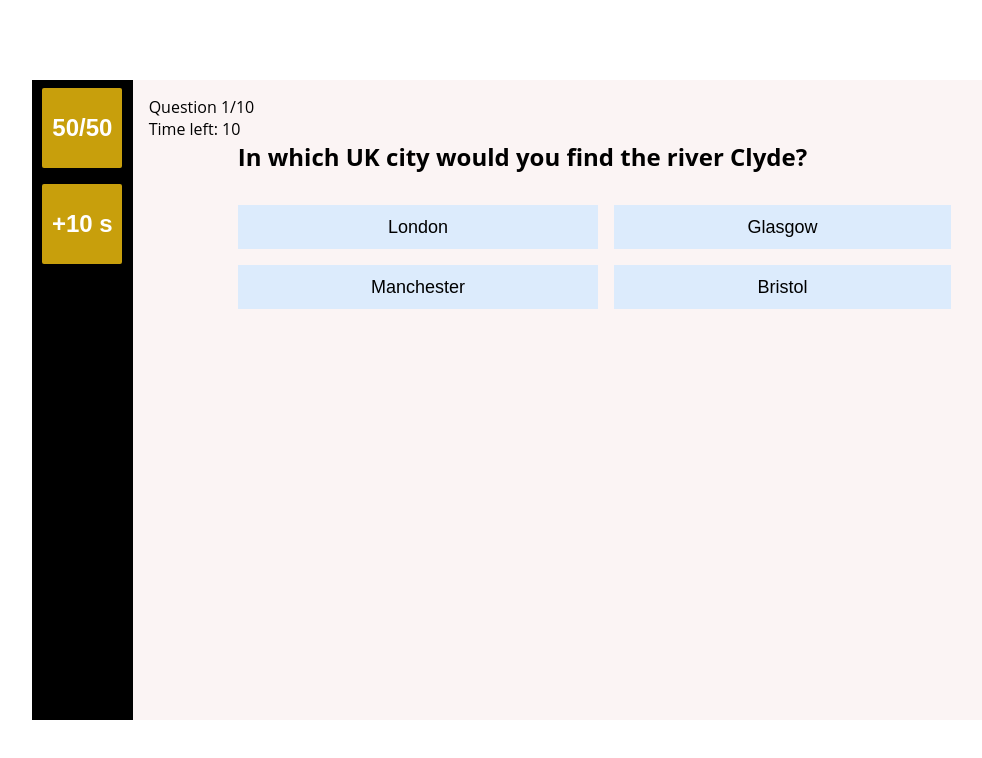
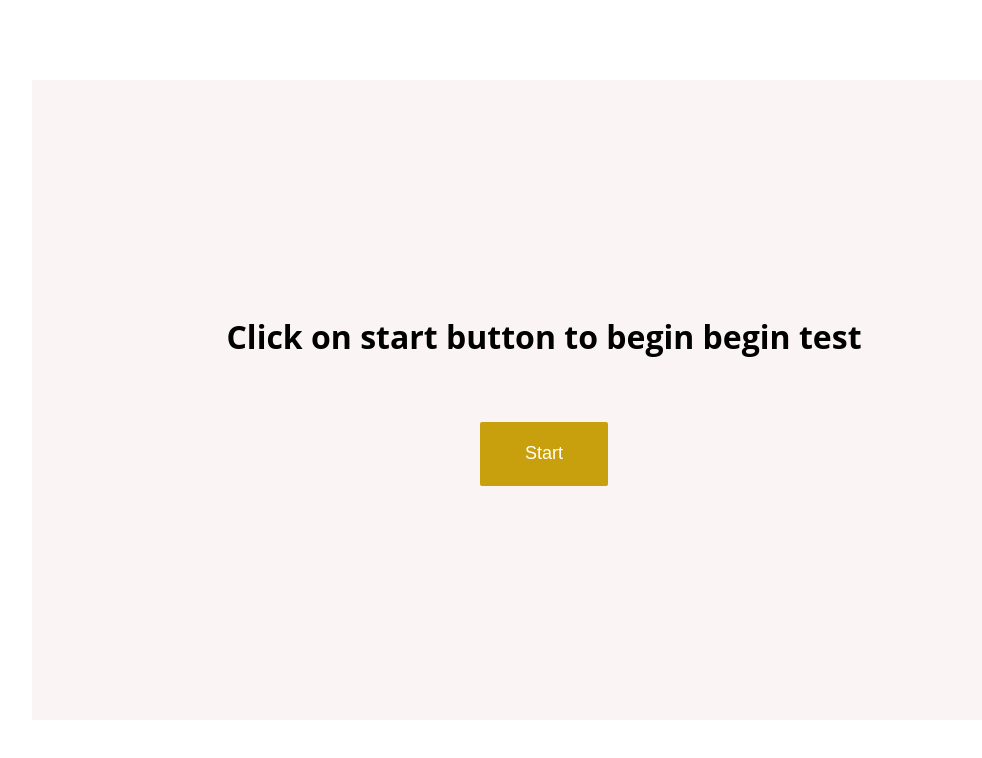
Before and after one commit to emmaero/quiz, a React (Create React App) app: page / in a window 1280 px wide. Shown: the top 758 px of the page, without its empty margins (96-1078 px from the left). Built offline with nearby package versions, Linux system fonts and the light colour scheme.

Commit message:
refactor

```diff
--- a/src/App.jsx
+++ b/src/App.jsx
@@ -1,21 +1,22 @@
+import LifeLine from "./components/LifeLine";
 import Quiz from "./components/Quiz";
+import StartScreen from "./components/StartScreen";
 import { useQuiz } from "./states/QuizProvider";
 import "./styles/style.scss";
 
 function App() {
-  const { quiz, dispatch } = useQuiz();
-  const { takeTwoAway, plusTens } = quiz;
+  const { quiz } = useQuiz();
+  const { isStarted } = quiz;
   return (
     <div className="app">
-      <div className="container">
-        <div className="lifeline-bar">
-          {quiz !== null ? <>
-            <button disabled={takeTwoAway}>50/50</button>
-            <button onClick={() => { dispatch({ type: "PLUS_TENS" }); }} disabled={plusTens}>+10 s</button>
-          </> : <button>Start</button>}
+      {isStarted ? (
+        <div className="container">
+          <LifeLine />
+          <Quiz />
         </div>
-        <Quiz />
-      </div>
+      ) : (
+        <StartScreen />
+      )}
     </div>
   );
 }
--- /dev/null
+++ b/src/components/LifeLine.jsx
@@ -0,0 +1,26 @@
+import { useQuiz } from "../states/QuizProvider";
+
+export default function LifeLine() {
+  const { quiz, dispatch } = useQuiz();
+  const { takeTwoAway, plusTens } = quiz;
+  return (
+    <div className="lifeline-bar">
+      <button
+        onClick={() => {
+          dispatch({ type: "TAKE_TWO_AWAY" });
+        }}
+        disabled={takeTwoAway}
+      >
+        50/50
+      </button>
+      <button
+        onClick={() => {
+          dispatch({ type: "PLUS_TENS" });
+        }}
+        disabled={plusTens}
+      >
+        +10 s
+      </button>
+    </div>
+  );
+}
--- a/src/components/Quiz.jsx
+++ b/src/components/Quiz.jsx
@@ -1,10 +1,11 @@
-import { useEffect } from "react";
+
 import { useQuiz } from "../states/QuizProvider";
+import QuizStatus from "./QuizStatus";
 import Summary from "./Summary";
 
 export default function Quiz() {
   const { quiz, dispatch } = useQuiz();
-  const { questions, quizIndex, showSummary, timer } = quiz;
+  const { questions, quizIndex, showSummary} = quiz;
   const currentQuiz = questions[quizIndex];
   const answerOptions = currentQuiz.options.map((item) => (
     <button
@@ -19,29 +20,20 @@ export default function Quiz() {
       {item.text}
     </button>
   ));
-  useEffect(() => {
-    // setTimeout(()=>{dispatch({ type: "DECREASE_TIMER" });}, 1000)
-    let timerId = setInterval(() => {
-        dispatch({ type: "DECREASE_TIMER" });
-    }, 1000);
-  }, []);
+
   return (
     <div className="question">
-      <p>
-        Question {quizIndex + 1}/{questions.length}
-      </p>
-      <p>Time left: {timer}</p>
-      <div className="question-container">
       {!showSummary ? (
         <>
-            {" "}
+          <QuizStatus />
+          <div className="question-container">
             <h2>{currentQuiz.text}</h2>
             <div className="answers">{answerOptions}</div>
+          </div>
         </>
       ) : (
         <Summary />
       )}
     </div>
-    </div>
   );
 }
--- /dev/null
+++ b/src/components/QuizStatus.jsx
@@ -0,0 +1,20 @@
+import React, { useEffect } from "react";
+import { useQuiz } from "../states/QuizProvider";
+
+export default function QuizStatus() {
+  const { quiz, dispatch } = useQuiz();
+  const { questions, quizIndex, timer } = quiz;
+  useEffect(() => {
+    let timerId = setInterval(() => {
+      dispatch({ type: "DECREASE_TIMER" });
+    }, 1000);
+  }, []);
+  return (
+    <div>
+      <p>
+        Question {quizIndex + 1}/{questions.length}
+      </p>
+      <p>Time left: {timer}</p>
+    </div>
+  );
+}
--- /dev/null
+++ b/src/components/StartScreen.jsx
@@ -0,0 +1,12 @@
+import { useQuiz } from "../states/QuizProvider";
+
+export default function StartScreen() {
+  const { dispatch } = useQuiz();
+
+  return (
+    <div className="start-screen">
+      <h1>Click on start button to begin begin test</h1>
+      <button onClick={() => dispatch({ type: "START" })}>Start</button>
+    </div>
+  );
+}
--- a/src/components/Summary.jsx
+++ b/src/components/Summary.jsx
@@ -2,7 +2,7 @@ import React from "react";
 import { useQuiz } from "../states/QuizProvider";
 
 export default function Summary() {
-  const { quiz, dispatch } = useQuiz();
+  const { quiz} = useQuiz();
   const { rightAnswersCount, answeredCount, questions } = quiz;
   return (
     <div className="question-container">
@@ -10,7 +10,6 @@ export default function Summary() {
       <p>Correct answers {rightAnswersCount}</p>
       <p>Unanswered questions {questions.length - answeredCount}</p>
       <p>Incorrect Answers {answeredCount - rightAnswersCount}</p>
-      <button onClick={() => dispatch({ type: "RESTART" })}>Reset</button>
     </div>
   );
 }
--- a/src/scripts/listManager.js
+++ b/src/scripts/listManager.js
@@ -1,3 +1,4 @@
+
 export function shuffled(list) {
   const shuffled = list
     .map((value) => ({ value, sort: Math.random() }))
@@ -5,3 +6,23 @@ export function shuffled(list) {
     .map(({ value }) => value);
   return shuffled;
 }
+export function quizState(list) {
+  const SIZE = 10;
+
+  const quizQuestions = [...list];
+
+  const shuffledQuestions = shuffled(quizQuestions);
+  const randomQuestions = shuffledQuestions.slice(0, SIZE);
+  const initialState = {
+    questions: [...randomQuestions],
+    quizIndex: 0,
+    isStarted: false,
+    showSummary: false,
+    rightAnswersCount: 0,
+    answeredCount: 0,
+    takeTwoAway: false,
+    plusTens: false,
+    timer: 15,
+  };
+  return initialState;
+}
--- a/src/states/QuizProvider.jsx
+++ b/src/states/QuizProvider.jsx
@@ -1,25 +1,9 @@
 import { createContext, useContext, useReducer } from "react";
-import { shuffled } from "../scripts/listManager";
+import { quizState } from "../scripts/listManager";
+import quizReducer from "./quizReducer";
 import quizData from "../data/quizData.json";
-import quizReducer from "./quizReducer";
 
-const SIZE = 10;
-
-const quizQuestions = [...quizData];
-
-const shuffledQuestions = shuffled(quizQuestions);
-const randomQuestions = shuffledQuestions.slice(0, SIZE);
-const initialState = {
-  questions: [...randomQuestions],
-  quizIndex: 0,
-  showSummary: false,
-  rightAnswersCount: 0,
-  answeredCount: 0,
-  takeTwoAway: false,
-  plusTens: false,
-  timer: 15,
-};
-
+const initialState = quizState(quizData);
 const QuizContext = createContext(initialState);
 export function QuizProvider({ children }) {
   const [quiz, dispatch] = useReducer(quizReducer, initialState);
--- a/src/states/quizReducer.js
+++ b/src/states/quizReducer.js
@@ -1,28 +1,12 @@
-import { shuffled } from "../scripts/listManager";
+import { quizState, shuffled } from "../scripts/listManager";
 import quizData from "../data/quizData.json";
-
-const SIZE = 10;
-
-const quizQuestions = [...quizData];
-
-const shuffledQuestions = shuffled(quizQuestions);
-const randomQuestions = shuffledQuestions.slice(0, SIZE);
-const initialState = {
-  questions: [...randomQuestions],
-  quizIndex: 0,
-  showSummary: false,
-  rightAnswersCount: 0,
-  answeredCount: 0,
-  takeTwoAway: false,
-  plusTens: false,
-  timer: 15,
-};
+const initialState = quizState(quizData);
 function quizReducer(state, action) {
   switch (action.type) {
     case "NEXT_QUESTION":
       return nextQuestion(state);
     case "RESTART":
-      return initialState;
+      return { ...initialState };
     case "CHOOSE_ANSWER":
       return chooseAnswer(state, action);
     case "TAKE_TWO_AWAY":
@@ -32,13 +16,13 @@ function quizReducer(state, action) {
     case "DECREASE_TIMER":
       return decreaseTimer(state);
     case "START":
-      return initialState;
+      return start(state);
     default:
       throw new Error("Action not found");
   }
 }
 function start(state) {
-  return { ...state };
+  return { ...state, isStarted: true };
 }
 function nextQuestion(state) {
   const { quizIndex } = state;
@@ -65,7 +49,15 @@ function chooseAnswer(state, action) {
   }
 }
 function takeTwoAway(state) {
-  return { ...state, takeTwoAway: false };
+  const currentQuestion = { ...state.questions[state.quizIndex] };
+  const option = currentQuestion.options.find((option) => option.isCorrect);
+  const incorrectOptions = currentQuestion.options.filter(
+    (option) => !option.isCorrect
+  );
+  const shuffledAnswers = shuffled([{ ...option }, { ...incorrectOptions[0] }]);
+
+  state.questions[state.quizIndex].options = shuffledAnswers;
+  return { ...state, takeTwoAway: true };
 }
 function decreaseTimer(state) {
   if (state.timer === 0) return nextQuestion(state);
--- a/src/styles/layout.scss
+++ b/src/styles/layout.scss
@@ -38,16 +38,43 @@ p {
         border: none;
         border-radius: 2px;
         font-weight: bold;
-        &:disabled{
+        &:disabled {
           opacity: 0.5;
+          cursor: none;
         }
       }
     }
   }
 }
+.start-screen {
+  position: relative;
+  width: 100%;
+  height: 100%;
+  background-color: $color-white-bg;
+  display: flex;
+  flex-direction: column;
+  gap: 4rem;
+  align-items: center;
+  justify-content: center;
 
+  button {
+    height: 4rem;
+    width: 8rem;
+    background-color: $color-orange;
+    color: $color-white;
+    font-size: $font-p;
+    border: none;
+    cursor: pointer;
+    border-radius: 2px;
+  }
+}
 @media (min-width: $media-big) {
   .app {
+    .start-screen {
+      width: 80%;
+      height: 80%;
+      margin: auto;
+    }
     .container {
       width: 80%;
       height: 80%;
@@ -69,7 +96,6 @@ p {
           width: 5rem;
         }
       }
-
     }
   }
 }
```
Lines whose indentation alone changed are shown as unchanged.
